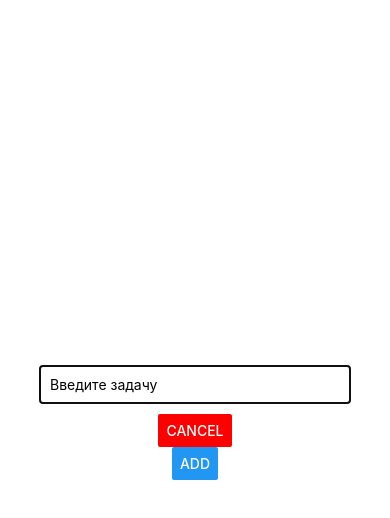
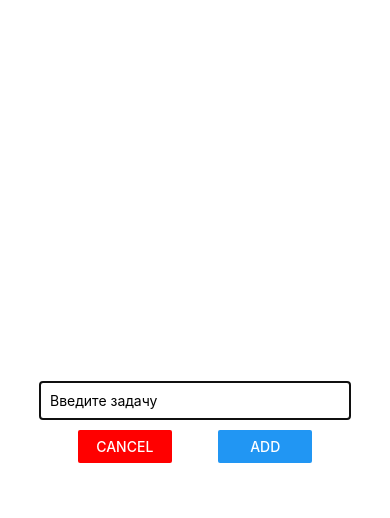
Before and after one commit to Leningram/React-Native-ToDo-App_2, a React Native app: screen / in a window 390 px wide. Both pictures are taken after a click on the button "ADD NEW GOAL". Shown: the top 518 px of the page. Built offline with nearby package versions, Linux system fonts and the light colour scheme.

Commit message:
little style of modal

```diff
--- a/App.js
+++ b/App.js
@@ -8,6 +8,9 @@
     const [isAddMode, setIsAddMode] = useState(false);
 
     const addGoalHandler = (text) => {
+        if (text.length === 0) {
+            return;
+        }
         setGoals((currentState) => [...currentState, { key: Math.random().toString(), value: text }]);
         setIsAddMode(false);
     };
--- a/components/GoalInput.js
+++ b/components/GoalInput.js
@@ -21,8 +21,14 @@
                     onChangeText={goalInputHandler}
                     value={enteredGoal}
                 />
-                <Button title="CANCEL" color="red" onPress={props.onCancel} />
-                <Button title="ADD" onPress={addGoalHandler} />
+                <View style={styles.buttonContainer}>
+                    <View style={styles.button}>
+                        <Button title="CANCEL" color="red" onPress={props.onCancel} />
+                    </View>
+                    <View style={styles.button}>
+                        <Button title="ADD" onPress={addGoalHandler} />
+                    </View>
+                </View>
             </View>
         </Modal>
     );
@@ -34,7 +40,15 @@
         justifyContent: "center",
         alignItems: "center"
     },
-    input: { borderColor: "black", borderWidth: 1, width: "80%", padding: 10, marginBottom: 10 }
+    input: { borderColor: "black", borderWidth: 1, width: "80%", padding: 10, marginBottom: 10 },
+    buttonContainer: {
+        flexDirection: "row",
+        justifyContent: "space-between",
+        width: "60%"
+    },
+    button: {
+        width: "40%"
+    }
 });
 
 export default GoalInput;
```
